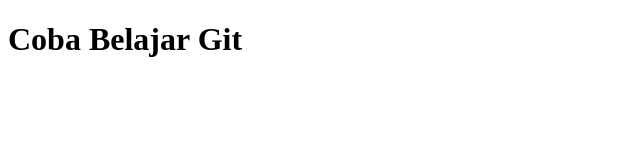
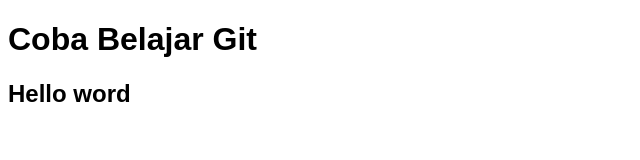
Before and after one commit to Rizki0720/belajargit10, a plain HTML site: page index.html in a window 1280 px wide. Shown: the whole page, without its empty margins (0-640 px from the left). Drawn offline with Linux system fonts and the light colour scheme.

Commit message:
mengubah file index dan menambahkan css

```diff
--- a/index.html
+++ b/index.html
@@ -4,9 +4,11 @@
     <meta charset="UTF-8">
     <meta http-equiv="X-UA-Compatible" content="IE=edge">
     <meta name="viewport" content="width=device-width, initial-scale=1.0">
+    <link rel="stylesheet" href="style.css">
     <title>Document</title>
 </head>
 <body>
     <h1>Coba Belajar Git</h1>
+    <h2>Hello word </h2>
 </body>
 </html>
--- /dev/null
+++ b/style.css
@@ -0,0 +1,3 @@
+body{
+    font-family: Arial, Helvetica, sans-serif;
+}
```
